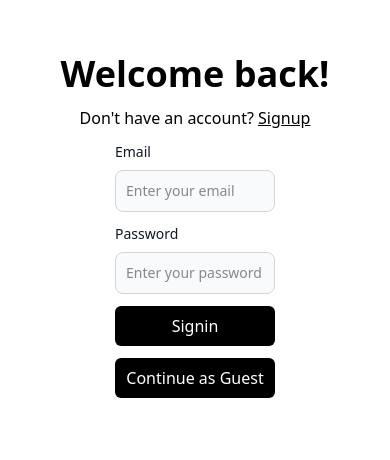
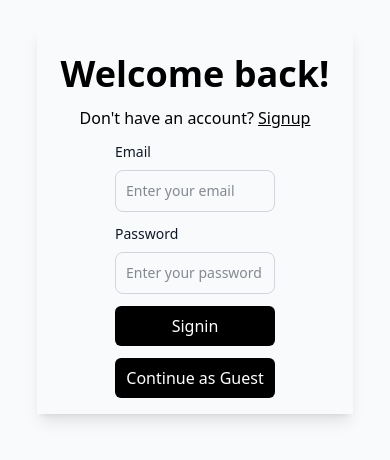
Before and after one commit to Joelfranklin96/pencraft-frontend, a React (Vite) app: page / in a window 390 px wide. Shown: the part 202-662 px from the top of the page. Built offline with nearby package versions, Linux system fonts and the light colour scheme; no server answers.

Commit message:
add shadow box effect to signin/signup form on mobile

```diff
--- a/src/components/pages/Signin.tsx
+++ b/src/components/pages/Signin.tsx
@@ -96,10 +96,10 @@ export function Signin(){
     }
 
     return (
-        <div className="flex justify-center items-center h-screen w-screen">
+        <div className="flex justify-center items-center h-screen w-screen bg-gray-50 lg:bg-white">
             <div className="flex justify-center items-center h-full w-full lg:w-1/2 px-4">
-                <div>
-                    <div className = "flex flex-col justify-center items-center">
+                <div className="shadow-lg lg:shadow-none py-4 px-6">
+                    <div className="flex flex-col justify-center items-center">
                         <div className="flex flex-col items-center">
                             <div className="mt-3">
                                 <h1 className="text-4xl font-bold">Welcome back!</h1>
--- a/src/components/pages/Signup.tsx
+++ b/src/components/pages/Signup.tsx
@@ -96,9 +96,9 @@ export function Signup(){
         )
     }
     return (
-        <div className="flex justify-center items-center h-screen w-screen">
+        <div className="flex justify-center items-center h-screen w-screen bg-gray-50 lg:bg-white">
             <div className="flex justify-center items-center h-full w-full lg:w-1/2">
-                <div>
+                <div className="shadow-lg lg:shadow-none py-4 px-6">
                     <div className = "flex flex-col justify-center items-center">
                         <div className="flex flex-col items-center">
                             <div className="mt-3">
```
